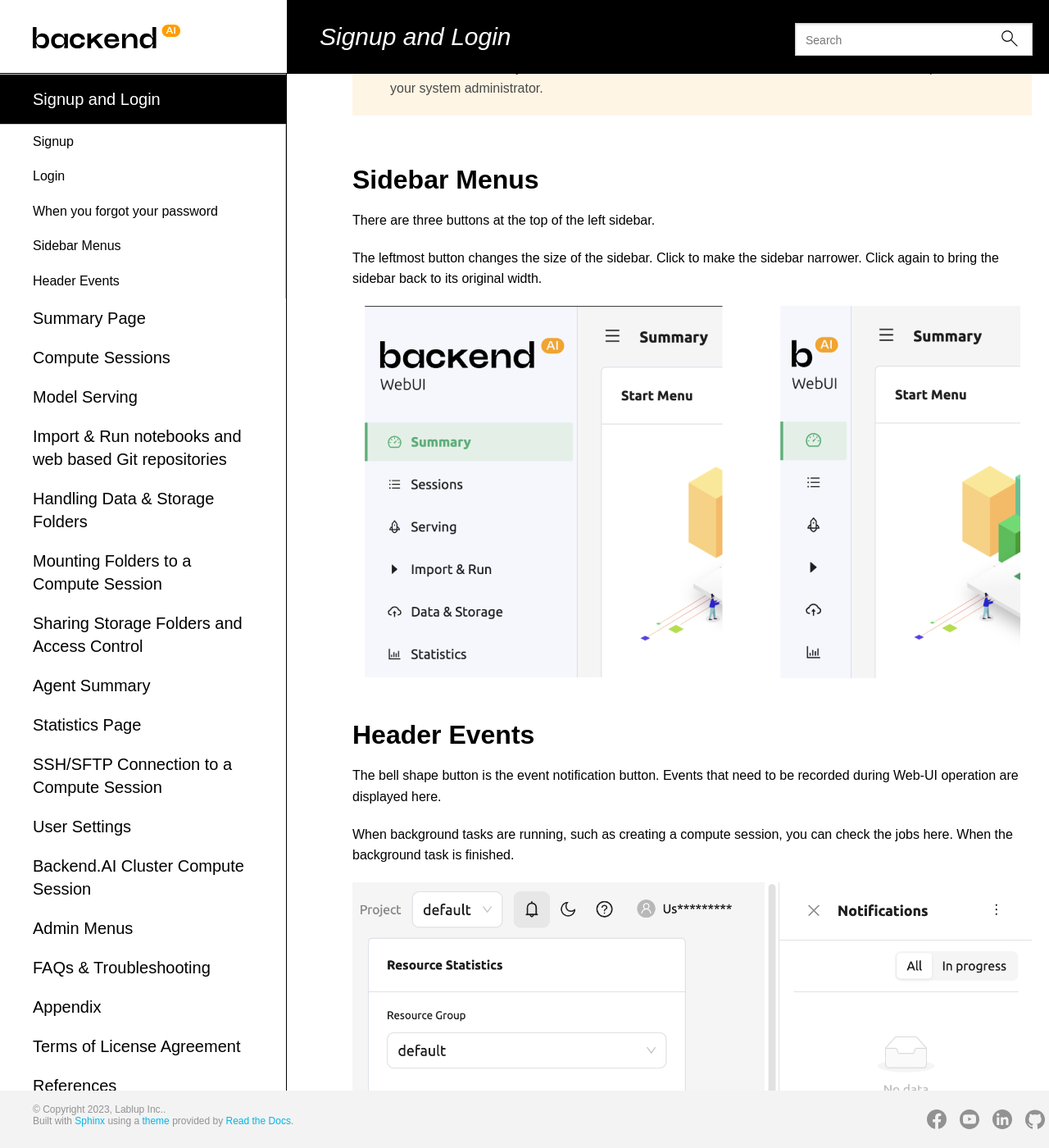
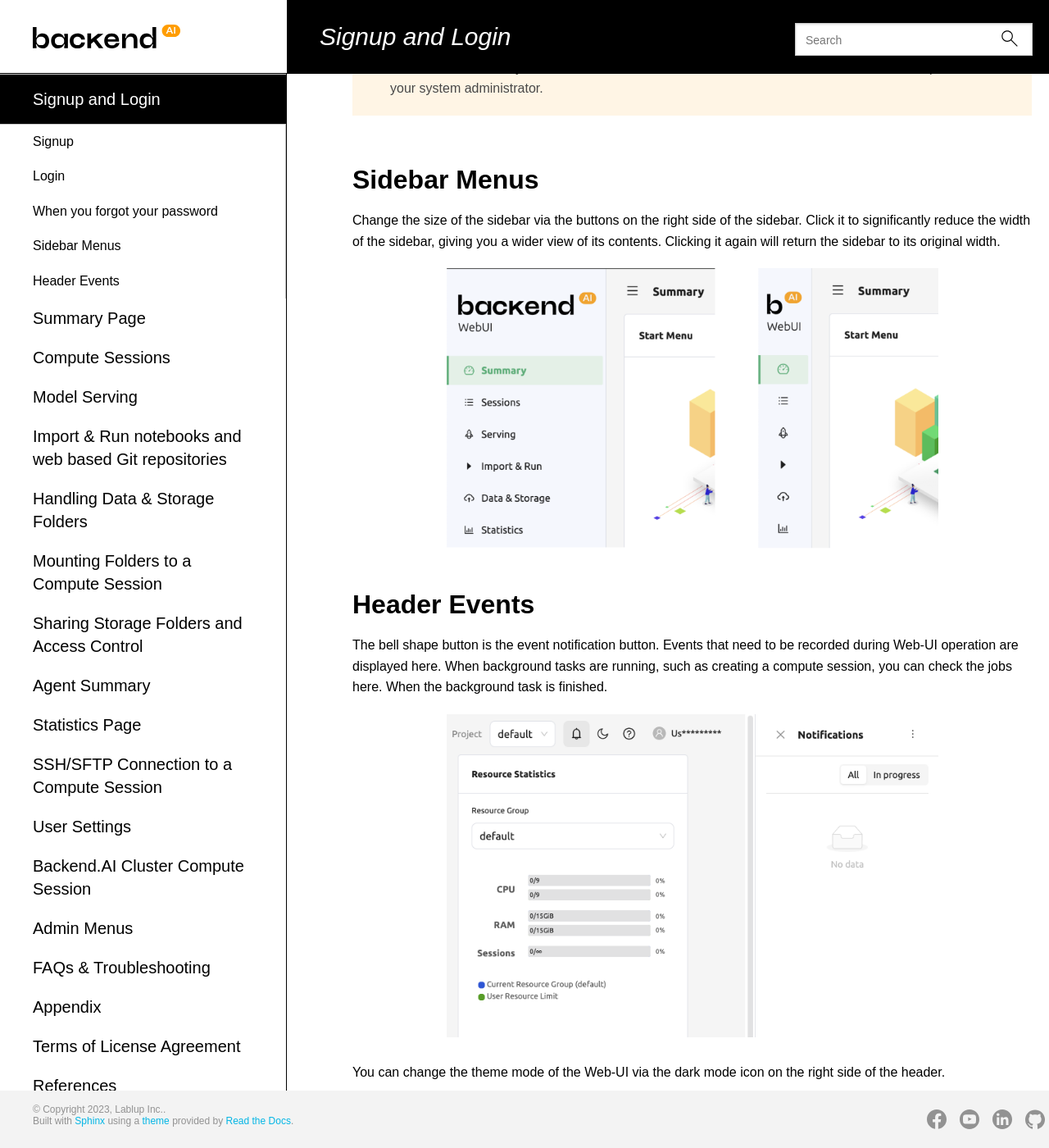
Before and after one commit to lablup/backend.ai-docs-webui, a Sphinx documentation site: the page built from docs/login/login.rst, in a window 1280 px wide and 1400 px high, scrolled down 3686 px. Shown: the whole window at 82% size. Built offline with Sphinx 7.4.7 and the Read the Docs theme 2.0.0, drawn with Linux system fonts in a browser that asks for light colours; some web fonts are replaced; some of the changed text lies outside the part shown.

Commit message:
docs: [login] add descriptions about theme mode and question icon and translated text

```diff
--- a/docs/login/login.rst
+++ b/docs/login/login.rst
@@ -91,22 +91,33 @@
 Sidebar Menus
 --------------------
 
-There are three buttons at the top of the left sidebar.
-
-The leftmost button changes the size of the sidebar. Click to make the sidebar
-narrower. Click again to bring the sidebar back to its original width.
+Change the size of the sidebar via the buttons on the right side of the sidebar.
+Click it to significantly reduce the width of the sidebar, giving you a wider view of its contents.
+Clicking it again will return the sidebar to its original width.
 
 
 .. image:: ui_menu.png
    :align: center
+   :width: 600
 
 Header Events
 ----------------
 The bell shape button is the event notification button.
 Events that need to be recorded during Web-UI operation are displayed here.
-
 When background tasks are running, such as creating a compute session,
 you can check the jobs here. When the background task is finished.
 
 .. image:: notification.png
    :align: center
+   :width: 600
+
+You can change the theme mode of the Web-UI via the dark mode icon on the
+right side of the header.
+
+.. image:: theme_mode.png
+   :align: center
+   :width: 800
+
+
+There is a question mark icon at the lower right side of the header.
+Click this icon to access the web version of this guide document.
```
Also changed, not shown: docs/login/theme_mode.png (added), 1 other file.
